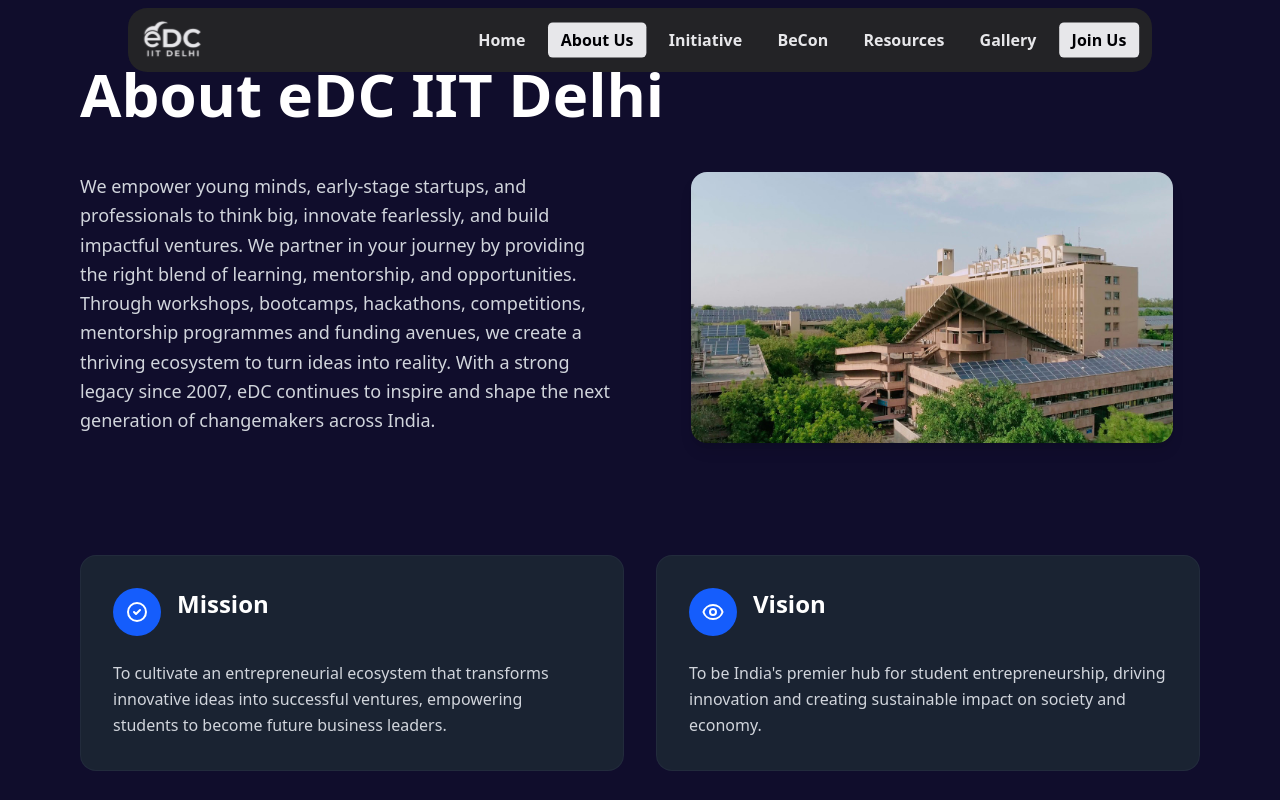
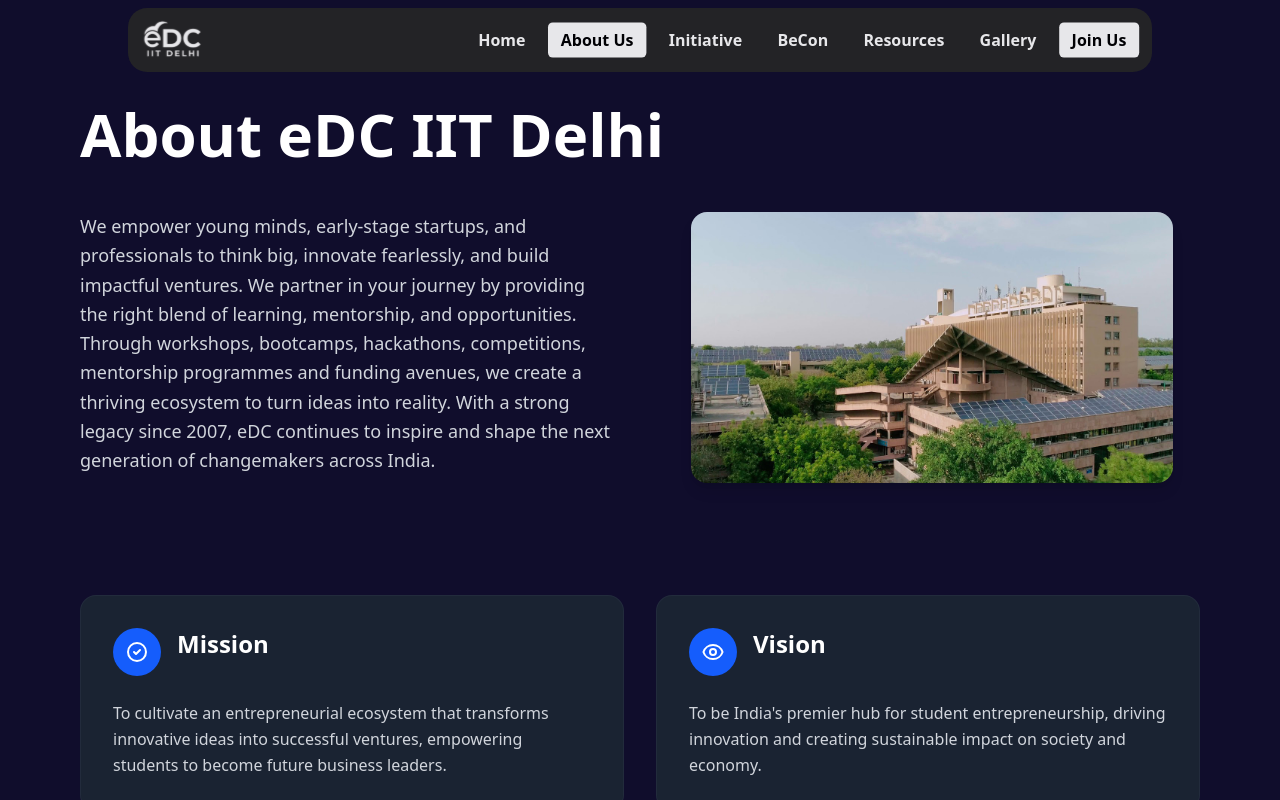
Before and after one commit to Prabhav2503/eDC, a React (Vite) app: page /about in a window 1280 px wide. Built offline with nearby package versions, Linux system fonts and the light colour scheme.

Commit message:
minor fixes

```diff
--- a/src/components/aboutus.jsx
+++ b/src/components/aboutus.jsx
@@ -2,7 +2,7 @@
 
 const AboutEDC = ({ JPG }) => {
   return (
-    <div className="w-full bg-[#100d2c] text-white">
+    <div className="w-full pt-10 bg-[#100d2c] text-white">
       {/* Main Section with Heading */}
       <section className="px-8 md:px-20 pt-16 pb-12">
         {/* Top Heading */}
--- a/src/pages/About.jsx
+++ b/src/pages/About.jsx
@@ -16,7 +16,7 @@
       <div className="absolute top-0 w-full z-20">
           <Navbar SVGs={SVGs} shrink={true} />
         </div>
-    <div  className="text-white">
+    <div  className="text-white ">
       <AboutEDC JPG={JPG} />
       <Team  JPG={JPG} />
     </div>
```
